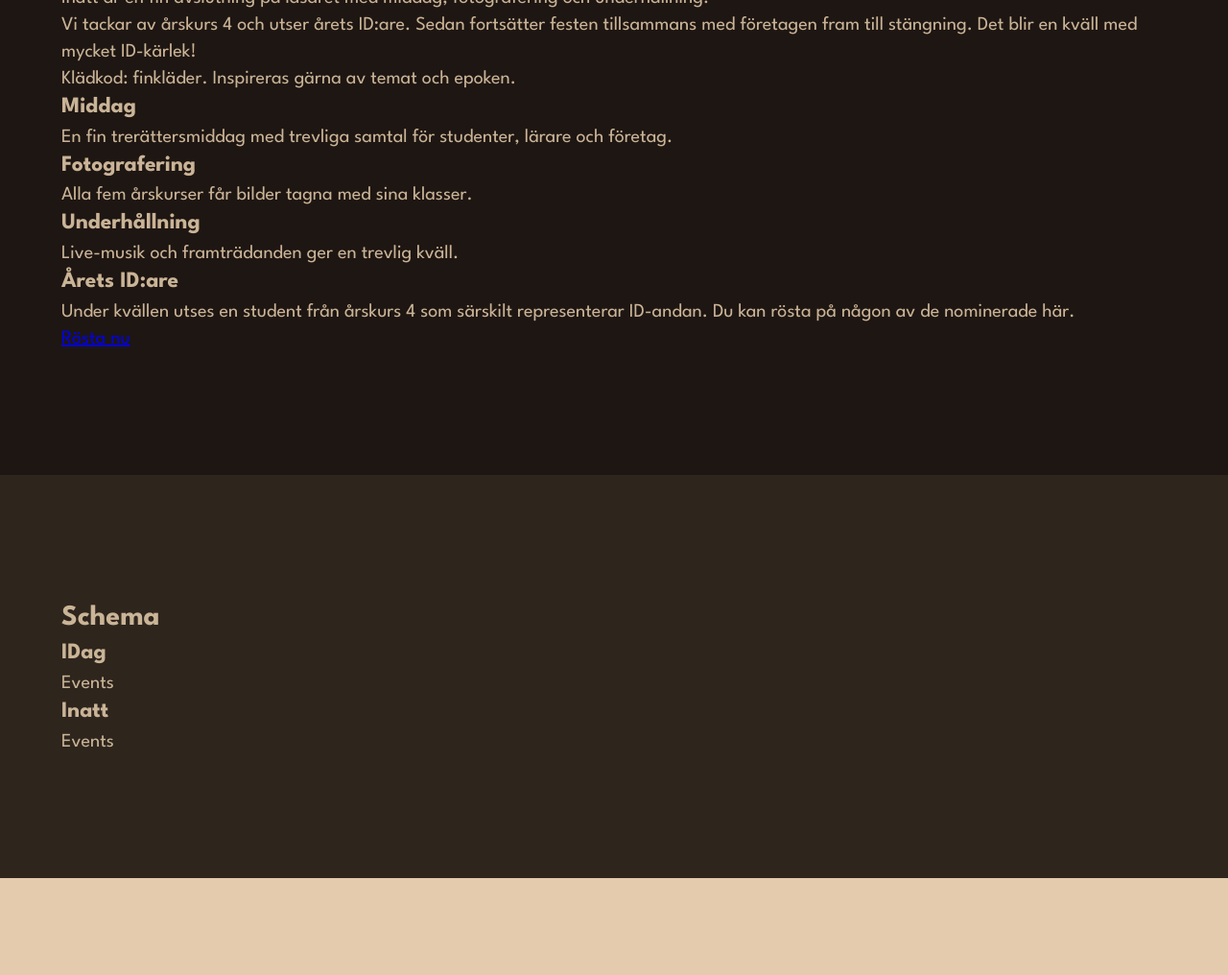
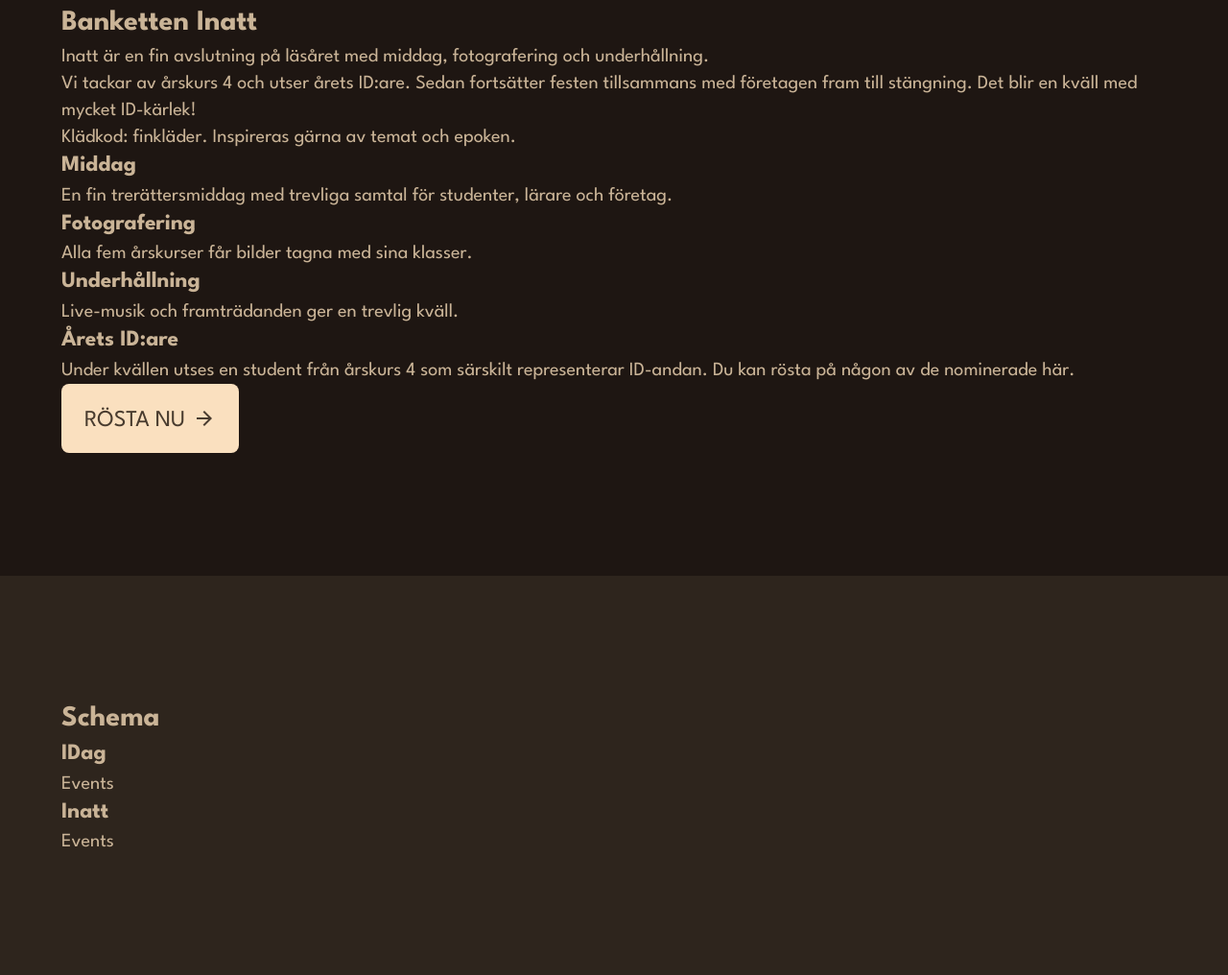
Before and after one commit to IDag-Inatt/idag-inatt-web-2025, a plain HTML site: page index.html in a window 1280 px wide. Shown: the part 3064-4080 px from the top of the page at 96% size. Drawn offline with nearby package versions, Linux system fonts and the light colour scheme; a web font is replaced by a local one.

Commit message:
Add button styles

```diff
--- a/index.html
+++ b/index.html
@@ -156,13 +156,17 @@
                 exjobb. Alla studenter är välkomna att skicka in sitt CV i
                 förväg.
               </p>
+              <a href="#" class="button">
+                <span class="button__text">Skicka in CV</span>
+                <span class="material-symbols-outlined">arrow_forward</span>
+              </a>
             </div>
           </li>
           <li class="feature-list__item">
-            <div class="feature-list_title-column">
+            <div class="feature-list__title-column">
               <h3>Mingel</h3>
             </div>
-            <div class="feature-list_body-column">
+            <div class="feature-list__body-column">
               <p>
                 Under stora delar av dagen är det öppet för mingel med
                 studenterna och företagen.
@@ -201,7 +205,10 @@
           Under kvällen utses en student från årskurs 4 som särskilt
           representerar ID-andan. Du kan rösta på någon av de nominerade här.
         </p>
-        <a href="#" class="button">Rösta nu</a>
+        <a href="#" class="button">
+          <span class="button__text">Rösta nu</span>
+          <span class="material-symbols-outlined">arrow_forward</span>
+        </a>
       </div>
     </section>
 
--- a/style.css
+++ b/style.css
@@ -75,6 +75,30 @@ body {
   max-width: 1200px;
   margin: 0 auto;
   padding: 0 24rem;
+}
+
+.button {
+  background: var(--color-sand-100);
+  color: var(--color-sand-700);
+  width: fit-content;
+  display: flex;
+  align-items: center;
+  gap: 8rem;
+  padding: 24rem;
+  border-radius: 8rem;
+  text-decoration: none;
+}
+
+.button__text {
+  line-height: 1;
+  text-transform: uppercase;
+  transform: translateY(10%);
+}
+
+@media screen and (min-width: 900px) {
+  .button__text {
+    font-size: 24rem;
+  }
 }
 
 /* ---------- Navbar ---------- */
@@ -387,6 +411,10 @@ section {
   margin-bottom: 16rem;
 }
 
+.feature-list__item p:not(:last-child) {
+  margin-bottom: 16rem;
+}
+
 @media screen and (min-width: 900px) {
   .feature-list__item {
     flex-direction: row;
```
